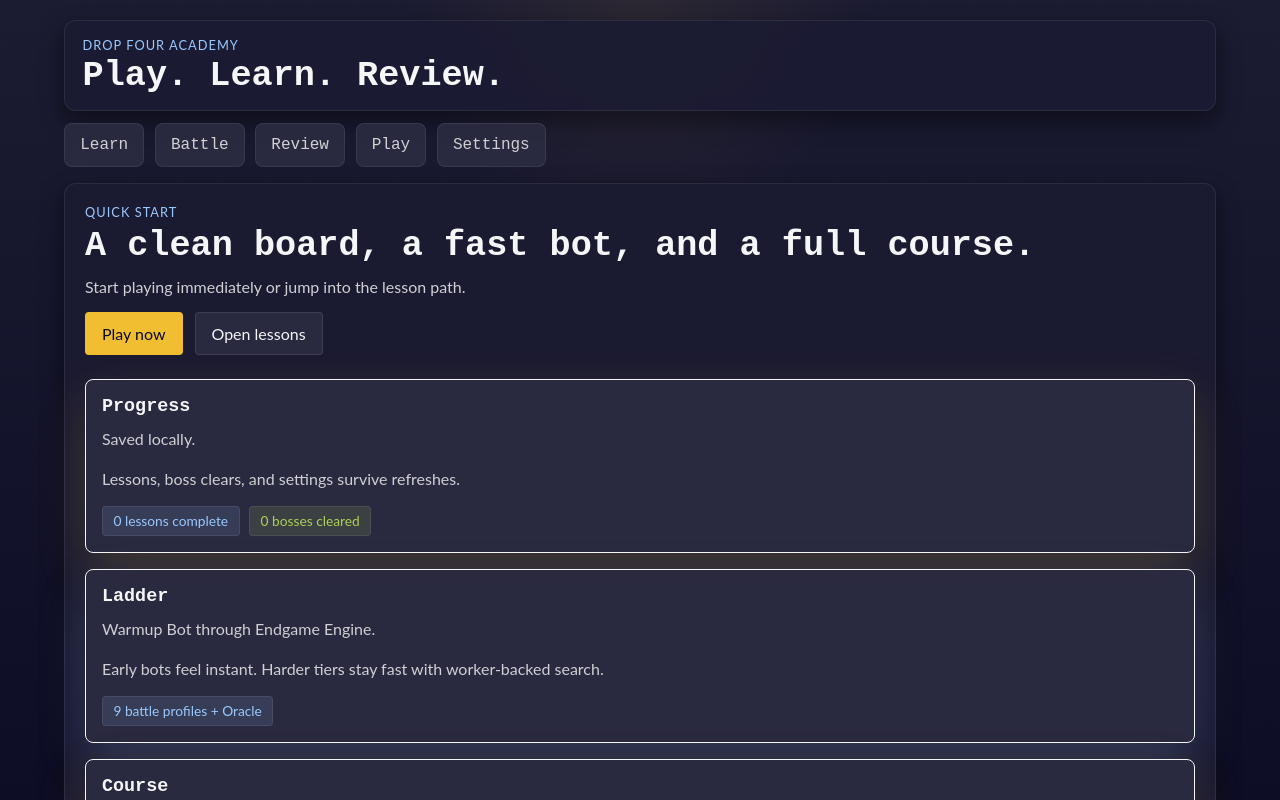
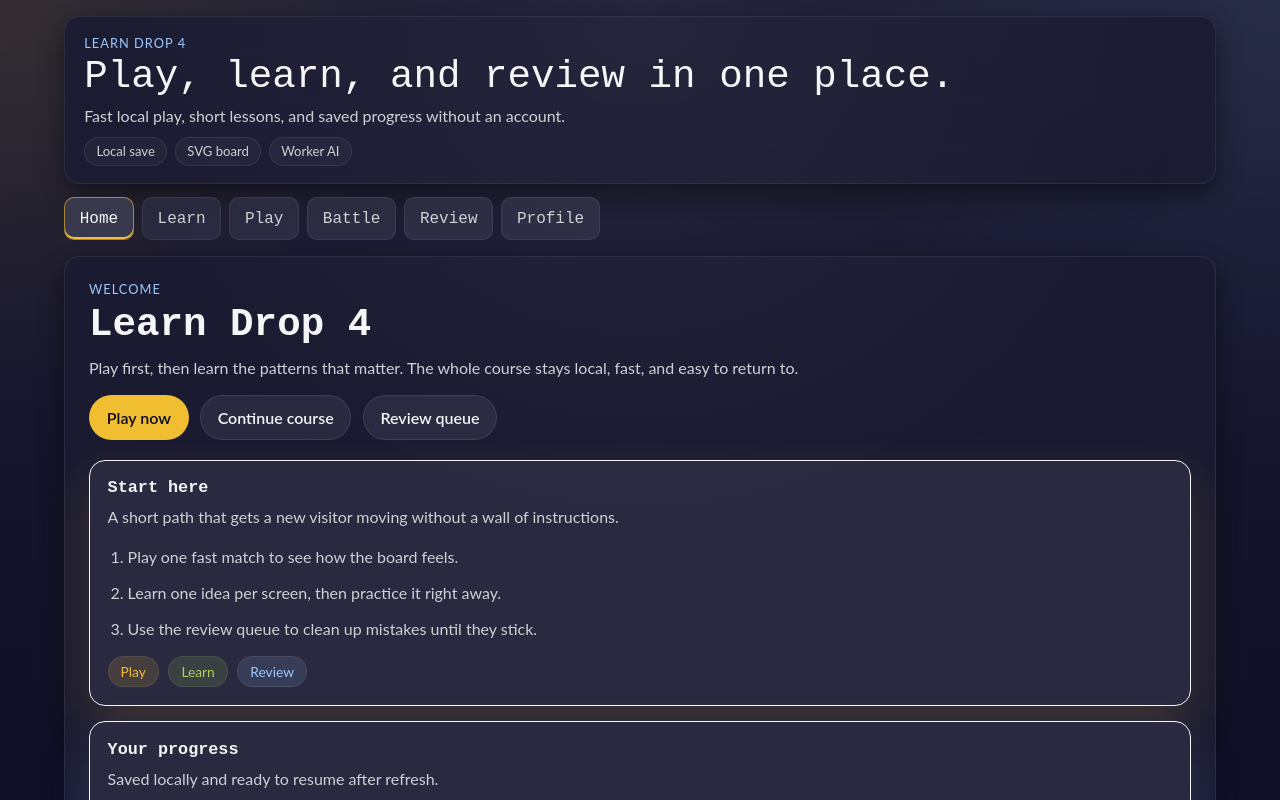
Before and after one commit to QuincyLarson/4-in-a-row, a React (Vite) app: page / in a window 1280 px wide. Shown: the top 800 px of the page. Built offline with nearby package versions, Linux system fonts and the light colour scheme.

Commit message:
feat: modernize learn drop 4 shell

```diff
--- a/src/app/layout/AppShell.tsx
+++ b/src/app/layout/AppShell.tsx
@@ -1,22 +1,57 @@
 import type { CSSProperties } from 'react';
-import { NavLink, Outlet } from 'react-router-dom';
+import { useEffect } from 'react';
+import { NavLink, Outlet, useLocation } from 'react-router-dom';
 
 const navItems = [
+  { to: '/', label: 'Home' },
   { to: '/learn', label: 'Learn' },
+  { to: '/play', label: 'Play' },
   { to: '/battle', label: 'Battle' },
   { to: '/review', label: 'Review' },
-  { to: '/play', label: 'Play' },
-  { to: '/profile', label: 'Settings' },
+  { to: '/profile', label: 'Profile' },
 ];
 
 export function AppShell() {
+  const location = useLocation();
+
+  useEffect(() => {
+    const titles: Record<string, string> = {
+      '/': 'Learn Drop 4',
+      '/learn': 'Learn - Learn Drop 4',
+      '/play': 'Play - Learn Drop 4',
+      '/battle': 'Battle - Learn Drop 4',
+      '/review': 'Review - Learn Drop 4',
+      '/profile': 'Profile - Learn Drop 4',
+      '/about': 'About - Learn Drop 4',
+      '/sandbox': 'Sandbox - Learn Drop 4',
+      '/credits': 'Credits - Learn Drop 4',
+    };
+    const title = titles[location.pathname] ?? 'Learn Drop 4';
+    document.title = title;
+
+    const description =
+      'Learn Drop 4 is a fast, local-only Connect Four trainer with lessons, battles, and review.';
+    const meta = document.querySelector<HTMLMetaElement>('meta[name="description"]');
+    if (meta) {
+      meta.setAttribute('content', description);
+    }
+  }, [location.pathname]);
+
   return (
     <div style={shellStyles.frame}>
       <header style={shellStyles.header}>
         <div style={shellStyles.brandRow}>
           <div style={shellStyles.brandWrap}>
-            <span style={shellStyles.eyebrow}>Drop Four Academy</span>
-            <h1 style={shellStyles.brand}>Play. Learn. Review.</h1>
+            <span style={shellStyles.eyebrow}>Learn Drop 4</span>
+            <div style={shellStyles.brand}>Play, learn, and review in one place.</div>
+            <p style={shellStyles.lede}>
+              Fast local play, short lessons, and saved progress without an account.
+            </p>
+            <div style={shellStyles.meta}>
+              <span style={shellStyles.metaChip}>Local save</span>
+              <span style={shellStyles.metaChip}>SVG board</span>
+              <span style={shellStyles.metaChip}>Worker AI</span>
+            </div>
           </div>
         </div>
         <nav aria-label="Primary navigation" style={shellStyles.nav}>
@@ -51,14 +86,14 @@ const shellStyles: Record<string, CSSProperties> = {
   },
   header: {
     display: 'grid',
-    gap: '0.75rem',
-    padding: '1.25rem 1rem 0',
+    gap: '0.8rem',
+    padding: '1rem 1rem 0',
     justifyItems: 'center',
   },
   brandRow: {
     width: '100%',
     maxWidth: 'var(--max-width)',
-    padding: '1rem 1.1rem',
+    padding: '1.1rem 1.2rem',
     borderRadius: 'var(--radius-lg)',
     background: 'var(--panel)',
     border: '1px solid rgba(245, 246, 247, 0.08)',
@@ -75,19 +110,39 @@ const shellStyles: Record<string, CSSProperties> = {
     textTransform: 'uppercase',
   },
   brand: {
+    fontSize: 'clamp(1.5rem, 4vw, 2.45rem)',
+    lineHeight: 1.05,
+    fontFamily: 'var(--font-display)',
+  },
+  lede: {
     margin: 0,
-    fontSize: 'clamp(1.45rem, 4vw, 2.2rem)',
-    lineHeight: 1,
+    maxWidth: '42rem',
+    color: 'var(--muted)',
+    lineHeight: 1.6,
+  },
+  meta: {
+    display: 'flex',
+    gap: '0.5rem',
+    flexWrap: 'wrap' as const,
+    marginTop: '0.15rem',
+  },
+  metaChip: {
+    padding: '0.35rem 0.7rem',
+    borderRadius: '999px',
+    background: 'rgba(255, 255, 255, 0.04)',
+    border: '1px solid rgba(245, 246, 247, 0.08)',
+    color: 'var(--muted)',
+    fontSize: '0.82rem',
   },
   nav: {
     display: 'flex',
     flexWrap: 'wrap',
-    gap: '0.65rem',
+    gap: '0.5rem',
     width: '100%',
     maxWidth: 'var(--max-width)',
   },
   link: {
-    padding: '0.75rem 0.95rem',
+    padding: '0.72rem 0.92rem',
     borderRadius: 'var(--radius-md)',
     color: 'var(--muted)',
     textDecoration: 'none',
@@ -110,7 +165,7 @@ const shellStyles: Record<string, CSSProperties> = {
     width: '100%',
     maxWidth: 'var(--max-width)',
     minHeight: '30rem',
-    padding: '1.25rem',
+    padding: 'clamp(1rem, 2vw, 1.5rem)',
     borderRadius: 'var(--radius-lg)',
     background: 'var(--panel)',
     border: '1px solid rgba(245, 246, 247, 0.08)',
--- a/src/app/routes/pages/AboutPage.tsx
+++ b/src/app/routes/pages/AboutPage.tsx
@@ -4,8 +4,8 @@ export function AboutPage() {
   return (
     <PageSection
       eyebrow="About"
-      title="A static-first Four in a Row trainer."
-      body="Drop Four Academy runs fully client-side: gameplay, lessons, AI, review, audio, settings, and persistence. No accounts, no cloud sync, no analytics, and no external APIs."
+      title="A static-first Learn Drop 4 trainer."
+      body="Learn Drop 4 runs fully client-side: gameplay, lessons, AI, review, audio, settings, and persistence. No accounts, no cloud sync, no analytics, and no external APIs."
     >
       <CardGrid>
         <Card title="Why it exists" body="Most public experiences separate play, puzzles, and strategy notes. This app tries to fuse them into one structured journey." />
--- a/src/app/routes/pages/HomePage.tsx
+++ b/src/app/routes/pages/HomePage.tsx
@@ -1,6 +1,6 @@
 import { Link } from 'react-router-dom';
 
-import { battleAis, curriculumWorlds } from '../../../content';
+import { curriculumLessons, curriculumWorlds } from '../../../content';
 import { useAppState } from '../../state/useAppState';
 import { Card, CardGrid, Chip, InlineButton, PageSection } from './shared';
 
@@ -11,58 +11,84 @@ export function HomePage() {
 
   const completedLessons = save.progress.completedLessonIds.length;
   const bossWins = save.progress.bossWins.length;
+  const reviewDue = save.review.entries.length;
+  const completed = new Set(save.progress.completedLessonIds);
+  const nextLesson =
+    curriculumLessons.find((lesson) => !completed.has(lesson.id)) ?? curriculumLessons[0];
 
   return (
     <PageSection
-      eyebrow="Quick Start"
-      title="A clean board, a fast bot, and a full course."
-      body="Start playing immediately or jump into the lesson path."
+      eyebrow="Welcome"
+      title="Learn Drop 4"
+      body="Play first, then learn the patterns that matter. The whole course stays local, fast, and easy to return to."
       actions={
         <>
           <Link to="/play" style={{ textDecoration: 'none' }}>
             <InlineButton tone="accent">Play now</InlineButton>
           </Link>
-          <Link to="/learn" style={{ textDecoration: 'none' }}>
-            <InlineButton>Open lessons</InlineButton>
+          <Link to={`/lesson/${nextLesson.id}`} style={{ textDecoration: 'none' }}>
+            <InlineButton>Continue course</InlineButton>
+          </Link>
+          <Link to="/review" style={{ textDecoration: 'none' }}>
+            <InlineButton>Review queue</InlineButton>
           </Link>
         </>
       }
     >
       <CardGrid>
         <Card
-          title="Progress"
-          body="Saved locally."
-          accent="var(--accent)"
+          title="Start here"
+          body="A short path that gets a new visitor moving without a wall of instructions."
+          accent="var(--warning)"
           footer={
             <>
-              <Chip>{completedLessons} lessons complete</Chip>
-              <Chip tone="success">{bossWins} bosses cleared</Chip>
+              <Chip tone="warning">Play</Chip>
+              <Chip tone="success">Learn</Chip>
+              <Chip>Review</Chip>
+            </>
+          }
+        >
+          <ol style={home.steps}>
+            <li>Play one fast match to see how the board feels.</li>
+            <li>Learn one idea per screen, then practice it right away.</li>
+            <li>Use the review queue to clean up mistakes until they stick.</li>
+          </ol>
+        </Card>
+        <Card
+          title="Your progress"
+          body="Saved locally and ready to resume after refresh."
+          accent="var(--cpu-0)"
+          footer={
+            <>
+              <Chip>{completedLessons}/{curriculumLessons.length} lessons</Chip>
+              <Chip tone="success">{bossWins} bosses</Chip>
+              <Chip tone={reviewDue > 0 ? 'warning' : 'default'}>
+                {reviewDue > 0 ? `${reviewDue} due reviews` : 'No reviews due'}
+              </Chip>
             </>
           }
         >
           <p style={home.copy}>
-            Lessons, boss clears, and settings survive refreshes.
+            Save data, motion settings, and completed lessons stay in localStorage only.
           </p>
         </Card>
         <Card
-          title="Ladder"
-          body="Warmup Bot through Endgame Engine."
-          accent="var(--cpu-0)"
-          footer={<Chip>{battleAis.length - 1} battle profiles + Oracle</Chip>}
+          title="Next up"
+          body={nextLesson.title}
+          accent="var(--accent)"
+          footer={
+            <>
+              <Chip tone="warning">{nextLesson.estMinutes} min</Chip>
+              <Chip>{curriculumWorlds.length} worlds</Chip>
+            </>
+          }
         >
           <p style={home.copy}>
-            Early bots feel instant. Harder tiers stay fast with worker-backed search.
+            {nextLesson.summary}
           </p>
-        </Card>
-        <Card
-          title="Course"
-          body="World 0 to Capstone."
-          accent="var(--warning)"
-          footer={<Chip tone="warning">{curriculumWorlds.length} worlds total</Chip>}
-        >
-          <p style={home.copy}>
-            Short lessons, quick drills, checkpoints, and bosses.
-          </p>
+          <Link to={`/lesson/${nextLesson.id}`} style={home.link}>
+            <InlineButton tone="accent">Continue with {nextLesson.title}</InlineButton>
+          </Link>
         </Card>
       </CardGrid>
     </PageSection>
@@ -75,4 +101,15 @@ const home = {
     color: 'var(--muted)',
     lineHeight: 1.6,
   },
+  steps: {
+    display: 'grid',
+    gap: '0.6rem',
+    margin: 0,
+    paddingLeft: '1.25rem',
+    color: 'var(--muted)',
+    lineHeight: 1.65,
+  },
+  link: {
+    textDecoration: 'none',
+  },
 };
--- a/src/app/routes/pages/PlayPage.tsx
+++ b/src/app/routes/pages/PlayPage.tsx
@@ -17,7 +17,7 @@ export function PlayPage() {
     <PageSection
       eyebrow="Instant Play"
       title="Fast local play against the ladder."
-      body="The board responds immediately, the chips drop in SVG, and medium-plus tiers hand off search work to a worker-friendly AI path."
+      body="Learn Drop 4 keeps the board responsive, drops pieces in SVG, and hands harder tiers to a worker-backed AI path."
     >
       <Card title="Opponent" body={selected.summary} accent="var(--cpu-0)">
         <label style={play.label}>
--- a/src/app/routes/pages/shared.tsx
+++ b/src/app/routes/pages/shared.tsx
@@ -40,12 +40,12 @@ export function Card({
   footer?: ReactNode;
 }>) {
   return (
-    <article
+      <article
       style={{
         ...shared.card,
         borderColor: accent ? `${accent}44` : shared.card.borderColor,
         boxShadow: accent
-          ? `0 20px 50px color-mix(in srgb, ${accent} 18%, transparent)`
+          ? `0 20px 50px color-mix(in srgb, ${accent} 16%, transparent)`
           : shared.card.boxShadow,
       }}
     >
@@ -135,19 +135,19 @@ export function CardGrid({ children }: PropsWithChildren) {
 const shared: Record<string, CSSProperties> = {
   pageSection: {
     display: 'grid',
-    gap: '1.5rem',
+    gap: '1.25rem',
   },
   header: {
     display: 'grid',
-    gap: '0.7rem',
+    gap: '0.85rem',
   },
   headerText: {
     display: 'grid',
-    gap: '0.55rem',
+    gap: '0.5rem',
   },
   headerActions: {
     display: 'flex',
-    gap: '0.75rem',
+    gap: '0.7rem',
     flexWrap: 'wrap',
   },
   eyebrow: {
@@ -158,36 +158,36 @@ const shared: Record<string, CSSProperties> = {
   },
   title: {
     margin: 0,
-    fontSize: 'clamp(1.45rem, 2vw + 1rem, 2.2rem)',
-    lineHeight: 1.02,
+    fontSize: 'clamp(1.55rem, 2vw + 1rem, 2.45rem)',
+    lineHeight: 1.04,
   },
   body: {
     margin: 0,
     color: 'var(--muted)',
     lineHeight: 1.7,
-    maxWidth: '52rem',
+    maxWidth: '48rem',
   },
   grid: {
     display: 'grid',
     gridTemplateColumns: '1fr',
-    gap: '1rem',
+    gap: '0.95rem',
   },
   card: {
     display: 'grid',
-    gap: '0.9rem',
-    padding: '1rem',
-    borderRadius: 'var(--radius-md)',
+    gap: '0.85rem',
+    padding: '1.1rem',
+    borderRadius: 'var(--radius-lg)',
     background: 'var(--surface)',
     border: '1px solid rgba(245, 246, 247, 0.08)',
-    boxShadow: 'none',
+    boxShadow: '0 16px 36px rgba(0, 0, 0, 0.18)',
   },
   cardHeader: {
     display: 'grid',
-    gap: '0.55rem',
+    gap: '0.45rem',
   },
   cardTitle: {
     margin: 0,
-    fontSize: '1.15rem',
+    fontSize: '1.05rem',
   },
   cardBody: {
     margin: 0,
@@ -202,8 +202,8 @@ const shared: Record<string, CSSProperties> = {
   chip: {
     display: 'inline-flex',
     alignItems: 'center',
-    padding: '0.35rem 0.65rem',
-    borderRadius: 'var(--radius-sm)',
+    padding: '0.4rem 0.75rem',
+    borderRadius: '999px',
     fontSize: '0.86rem',
     border: '1px solid rgba(245, 246, 247, 0.08)',
   },
@@ -211,11 +211,12 @@ const shared: Record<string, CSSProperties> = {
     display: 'inline-flex',
     alignItems: 'center',
     justifyContent: 'center',
-    minHeight: '2.5rem',
-    padding: '0.7rem 1rem',
-    borderRadius: 'var(--radius-sm)',
+    minHeight: '2.75rem',
+    padding: '0.75rem 1.05rem',
+    borderRadius: '999px',
     color: 'var(--ink)',
     border: '1px solid transparent',
+    fontWeight: 600,
   },
   list: {
     display: 'grid',
--- a/src/styles/index.css
+++ b/src/styles/index.css
@@ -20,8 +20,11 @@ body {
   color: var(--ink);
   font-family: var(--font-body);
   background:
-    radial-gradient(circle at top, rgba(241, 190, 50, 0.08), transparent 20%),
+    radial-gradient(circle at top left, rgba(241, 190, 50, 0.12), transparent 24%),
+    radial-gradient(circle at top right, rgba(153, 201, 255, 0.1), transparent 26%),
     linear-gradient(180deg, var(--bg-1) 0%, var(--bg-0) 100%);
+  -webkit-font-smoothing: antialiased;
+  text-rendering: optimizeLegibility;
 }
 
 body::before {
@@ -30,10 +33,23 @@ body::before {
   inset: 0;
   pointer-events: none;
   background-image:
-    linear-gradient(rgba(255, 255, 255, 0.02) 1px, transparent 1px),
-    linear-gradient(90deg, rgba(255, 255, 255, 0.015) 1px, transparent 1px);
-  background-size: 2.75rem 2.75rem;
+    linear-gradient(rgba(255, 255, 255, 0.018) 1px, transparent 1px),
+    linear-gradient(90deg, rgba(255, 255, 255, 0.012) 1px, transparent 1px);
+  background-size: 3rem 3rem;
   mask-image: linear-gradient(180deg, rgba(255, 255, 255, 0.4), transparent 100%);
+}
+
+body::after {
+  content: '';
+  position: fixed;
+  inset: 0;
+  pointer-events: none;
+  background: radial-gradient(circle at 50% 0%, rgba(255, 255, 255, 0.05), transparent 56%);
+}
+
+::selection {
+  background: rgba(241, 190, 50, 0.28);
+  color: var(--ink);
 }
 
 a {
--- a/src/styles/tokens.css
+++ b/src/styles/tokens.css
@@ -24,9 +24,9 @@
   --danger: #ffadad;
   --focus: #99c9ff;
   --shadow: 0 10px 24px rgba(0, 0, 0, 0.45);
-  --radius-sm: 4px;
-  --radius-md: 8px;
-  --radius-lg: 12px;
+  --radius-sm: 6px;
+  --radius-md: 10px;
+  --radius-lg: 16px;
   --max-width: 72rem;
 }
 
```
